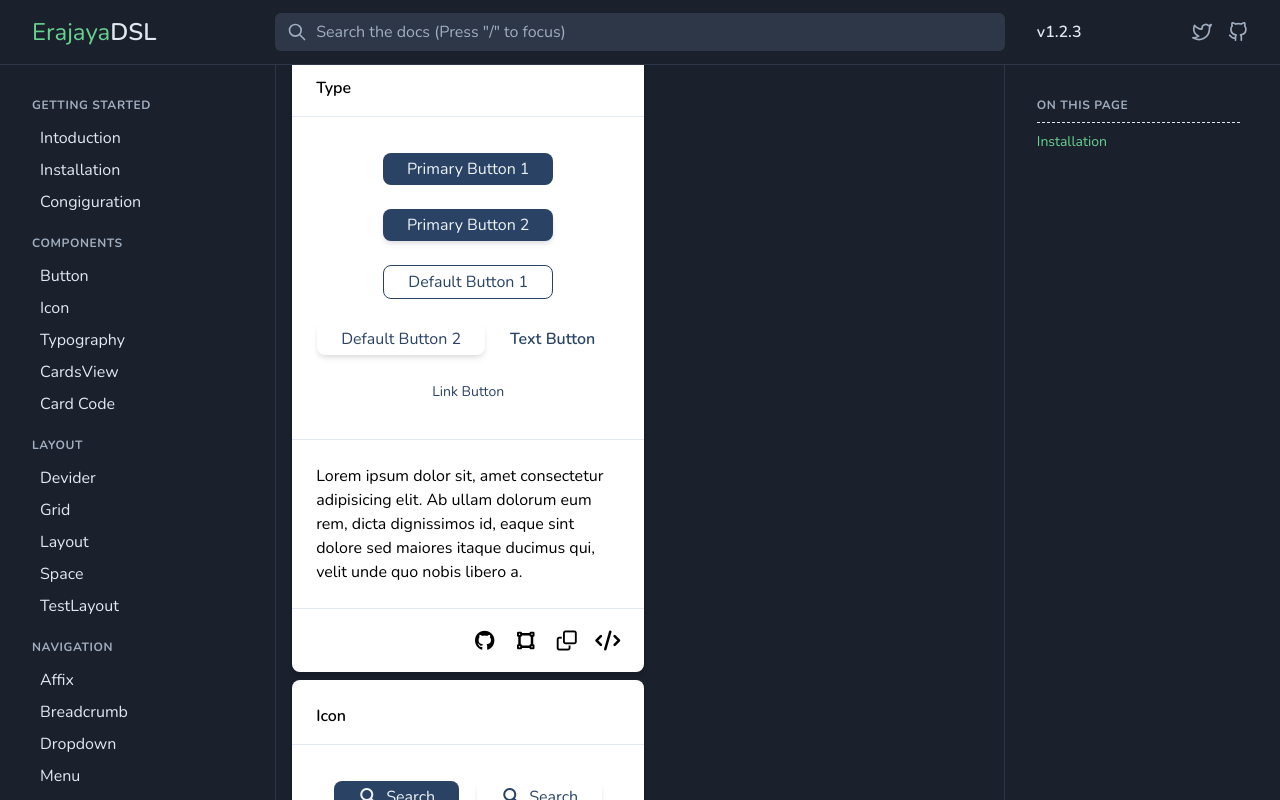
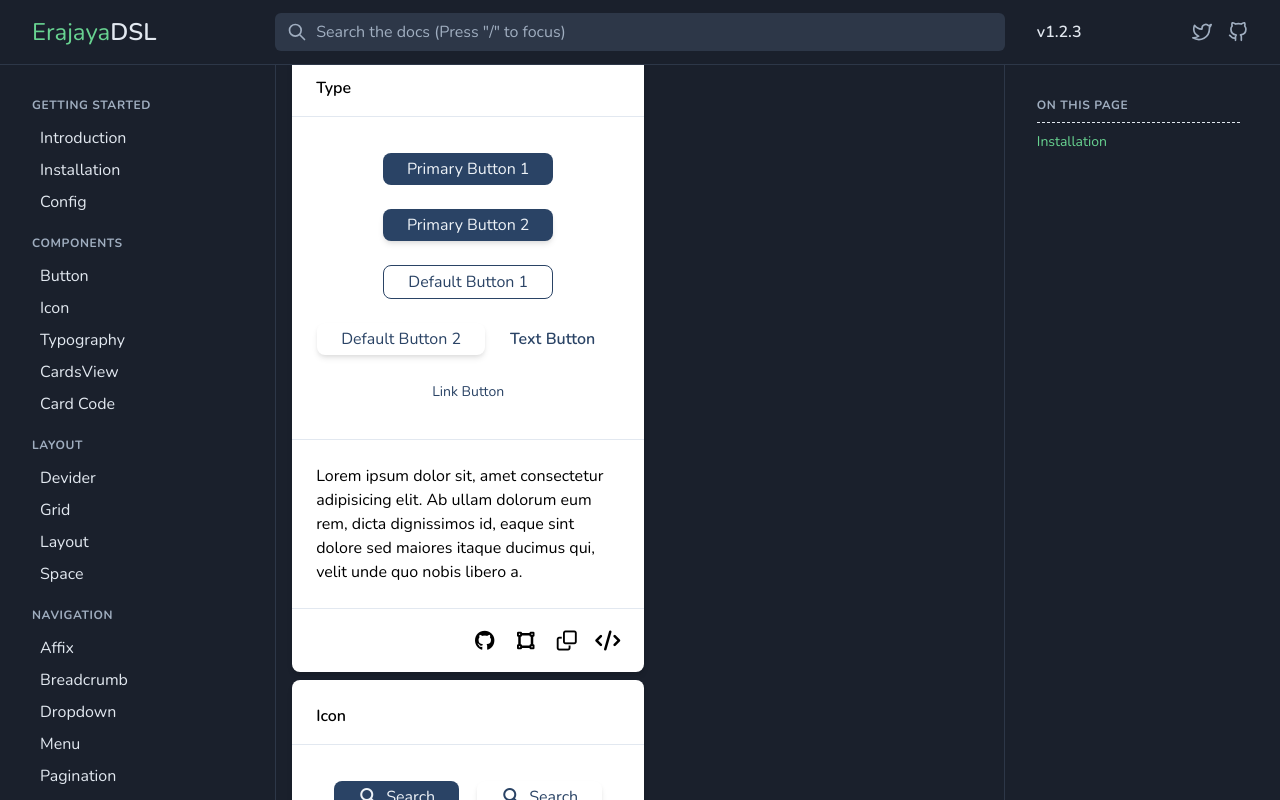
Before and after one commit to ekosutrisno/react-component, a React (Create React App) app: page /button in a window 1280 px wide. Shown: the top 800 px of the page. Built offline with nearby package versions, Linux system fonts and the light colour scheme.

Commit message:
Dinamic Split for route and switch component

```diff
--- a/package.json
+++ b/package.json
@@ -7,6 +7,7 @@
     "@testing-library/react": "^9.5.0",
     "@testing-library/user-event": "^7.2.1",
     "react": "^16.13.1",
+    "react-animation": "^1.2.2",
     "react-dom": "^16.13.1",
     "react-router-dom": "^5.2.0",
     "react-scripts": "3.4.1",
--- a/src/components/cards/Card.js
+++ b/src/components/cards/Card.js
@@ -1,5 +1,6 @@
 import React, { Component } from 'react';
 import PropTypes from 'prop-types';
+import ReactCSSTransitionGroup from 'react-transition-group';
 import SyntaxHighlighter from 'react-syntax-highlighter';
 import { atomOneDark } from 'react-syntax-highlighter/dist/esm/styles/hljs';
 
--- a/src/components/layouts/AsideFragment.js
+++ b/src/components/layouts/AsideFragment.js
@@ -15,7 +15,7 @@ export class AsideFragment extends Component {
    };
 
    render() {
-      const { generalSubItems, layoutSubItems, navigationSubItems, dataEntrySubItems } = this.state;
+      const { generalSubItems, layoutSubItems, navigationSubItems, dataEntrySubItems, defaultSubInto } = this.state;
       let customInputStyle = { marginTop: 37 + 'px', display: 'none' };
       return (
          <aside className="w-full lg:w-1/5 lg:block fixed lg:relative inset-0 mt-16 lg:mt-0 z-30 bg-gray-900 lg:bg-transparent hidden">
@@ -40,27 +40,19 @@ export class AsideFragment extends Component {
                   <li className="mb-4">
                      <h3 className="mb-2 text-gray-500 uppercase tracking-wider font-bold text-sm lg:text-xs">Getting started</h3>
                      <ul>
-                        <li className="text-gray-300">
-                           <Link aria-current="page"
-                              to="/"
-                              className="px-2 w-full focus:outline-none focus:bg-green-600 focus:bg-opacity-50 focus:text-gray-300 rounded font-medium py-1 flex items-center justify-between text-gray-300 hover:text-green-400">
-                              Intoduction
+                        {
+                           defaultSubInto.map((item) => {
+                              return (
+                                 <li className="text-gray-300" key={item.key}>
+                                    <Link aria-current="page"
+                                       to={item.path}
+                                       className="px-2 w-full focus:outline-none focus:bg-green-600 focus:bg-opacity-50 focus:text-gray-300 rounded font-medium py-1 flex items-center justify-start text-gray-300 hover:text-green-400">
+                                       <span>{item.label}</span>
                                     </Link>
-                        </li>
-                        <li className="text-gray-300">
-                           <Link aria-current="page"
-                              to="/"
-                              className="px-2 w-full focus:outline-none focus:bg-green-600 focus:bg-opacity-50 focus:text-gray-300 rounded font-medium py-1 flex items-center justify-between text-gray-300 hover:text-green-400">
-                              Installation
-                                    </Link>
-                        </li>
-                        <li className="text-gray-300">
-                           <Link aria-current="page"
-                              to="/"
-                              className="px-2 w-full focus:outline-none focus:bg-green-600 focus:bg-opacity-50 focus:text-gray-300 rounded font-medium py-1 flex items-center justify-between text-gray-300 hover:text-green-400">
-                              Congiguration
-                                    </Link>
-                        </li>
+                                 </li>
+                              );
+                           })
+                        }
                      </ul>
                   </li>
                   <li className="mb-4">
@@ -69,11 +61,11 @@ export class AsideFragment extends Component {
                         {
                            generalSubItems.map((item) => {
                               return (
-                                 <li className="text-gray-300">
+                                 <li className="text-gray-300" key={item.key}>
                                     <Link aria-current="page"
                                        to={item.path}
-                                       className="px-2 w-full focus:outline-none focus:bg-green-600 focus:bg-opacity-50 focus:text-gray-300 rounded font-medium py-1 flex items-center justify-between text-gray-300 hover:text-green-400">
-                                       {item.label}
+                                       className="px-2 w-full focus:outline-none focus:bg-green-600 focus:bg-opacity-50 focus:text-gray-300 rounded font-medium py-1 flex items-center justify-start text-gray-300 hover:text-green-400">
+                                       <span>{item.label}</span>
                                     </Link>
                                  </li>
                               );
@@ -87,7 +79,7 @@ export class AsideFragment extends Component {
                         {
                            layoutSubItems.map((item) => {
                               return (
-                                 <li className="text-gray-300">
+                                 <li className="text-gray-300" key={item.key}>
                                     <Link aria-current="page"
                                        to={item.path}
                                        className="px-2 w-full focus:outline-none focus:bg-green-600 focus:bg-opacity-50 focus:text-gray-300 rounded font-medium py-1 flex items-center justify-between text-gray-300 hover:text-green-400">
@@ -105,7 +97,7 @@ export class AsideFragment extends Component {
                         {
                            navigationSubItems.map((item) => {
                               return (
-                                 <li className="text-gray-300">
+                                 <li className="text-gray-300" key={item.key}>
                                     <Link aria-current="page"
                                        to={item.path}
                                        className="px-2 w-full focus:outline-none focus:bg-green-600 focus:bg-opacity-50 focus:text-gray-300 rounded font-medium py-1 flex items-center justify-between text-gray-300 hover:text-green-400">
@@ -123,7 +115,7 @@ export class AsideFragment extends Component {
                         {
                            dataEntrySubItems.map((item) => {
                               return (
-                                 <li className="text-gray-300">
+                                 <li className="text-gray-300" key={item.key}>
                                     <Link aria-current="page"
                                        to={item.path}
                                        className="px-2 w-full focus:outline-none focus:bg-green-600 focus:bg-opacity-50 focus:text-gray-300 rounded font-medium py-1 flex items-center justify-between text-gray-300 hover:text-green-400">
@@ -135,6 +127,18 @@ export class AsideFragment extends Component {
                         }
                      </ul>
                   </li>
+                  <li className="mb-4">
+                     <h3 className="mb-2 text-gray-500 uppercase tracking-wider font-bold text-sm lg:text-xs">Community</h3>
+                     <ul>
+                        <li className="text-gray-300">
+                           <Link aria-current="page"
+                              to="/released"
+                              className="px-2 w-full focus:outline-none focus:bg-green-600 focus:bg-opacity-50 focus:text-gray-300 rounded font-medium py-1 flex items-center justify-start text-gray-300 hover:text-green-400">
+                              <span>Released</span>
+                           </Link>
+                        </li>
+                     </ul>
+                  </li>
                </ul>
             </div>
          </aside>
--- a/src/data/route.js
+++ b/src/data/route.js
@@ -1,5 +1,6 @@
 const dataRouter = {
    // activePath: props.location.pathname,
+
    generalSubItems: [
       {
          path: '/button', /* path is used as id to check which NavItem is active basically */
@@ -43,36 +44,28 @@ const dataRouter = {
          name: 'devider',
          css: 'fa fa-fw fa-home',
          label: 'Devider',
-         key: 4 /* Key is required, else console throws error. Does this please you Mr. Browser?! */
+         key: 6 /* Key is required, else console throws error. Does this please you Mr. Browser?! */
       },
       {
          path: '/grid',
          name: 'grid',
          css: 'fa fa-fw fa-clock',
          label: 'Grid',
-         key: 5
+         key: 7
       },
       {
          path: '/layout',
          name: 'layout',
          css: 'fas fa-hashtag',
          label: 'Layout',
-         key: 6
+         key: 8
       },
       {
          path: '/space',
          name: 'space',
          css: 'fas fa-hashtag',
          label: 'Space',
-         key: 7
-      },
-      //Cuma buat testing layout aja
-      {
-         path: '/testlayout',
-         name: 'testlayout',
-         css: 'fas fa-hashtag',
-         label: 'TestLayout',
-         key: 4
+         key: 9
       },
    ],
    navigationSubItems: [
@@ -81,49 +74,49 @@ const dataRouter = {
          name: 'affix',
          css: 'fa fa-fw fa-home',
          label: 'Affix',
-         key: 8 /* Key is required, else console throws error. Does this please you Mr. Browser?! */
+         key: 10 /* Key is required, else console throws error. Does this please you Mr. Browser?! */
       },
       {
          path: '/breadcrumb',
          name: 'breadcrumb',
          css: 'fa fa-fw fa-clock',
          label: 'Breadcrumb',
-         key: 9
+         key: 11
       },
       {
          path: '/dropdown',
          name: 'dropdown',
          css: 'fas fa-hashtag',
          label: 'Dropdown',
-         key: 10
+         key: 12
       },
       {
          path: '/menu',
          name: 'menu',
          css: 'fas fa-hashtag',
          label: 'Menu',
-         key: 11
+         key: 13
       },
       {
          path: '/pagination',
          name: 'pagination',
          css: 'fa fa-fw fa-clock',
          label: 'Pagination',
-         key: 12
+         key: 14
       },
       {
          path: '/pageHeader',
          name: 'pageheader',
          css: 'fas fa-hashtag',
          label: 'Page Header',
-         key: 13
+         key: 15
       },
       {
          path: '/steps',
          name: 'steps',
          css: 'fas fa-hashtag',
          label: 'Steps',
-         key: 14
+         key: 16
       },
    ],
    dataEntrySubItems: [
@@ -132,119 +125,142 @@ const dataRouter = {
          name: 'autoComplete',
          css: 'fa fa-fw fa-home',
          label: 'Auto Complete',
-         key: 15 /* Key is required, else console throws error. Does this please you Mr. Browser?! */
+         key: 17 /* Key is required, else console throws error. Does this please you Mr. Browser?! */
       },
       {
          path: '/checbox',
          name: 'checkbox',
          css: 'fa fa-fw fa-clock',
          label: 'Checkbox',
-         key: 16
+         key: 18
       },
       {
          path: '/cascader',
          name: 'cascader',
          css: 'fas fa-hashtag',
          label: 'Cascader',
-         key: 17
+         key: 19
       },
       {
          path: '/datePicker',
          name: 'datePicker',
          css: 'fas fa-hashtag',
          label: 'Date Picker',
-         key: 18
+         key: 20
       },
       {
          path: '/form',
          name: 'form',
          css: 'fa fa-fw fa-clock',
          label: 'Form',
-         key: 19
+         key: 21
       },
       {
          path: '/inputNumber',
          name: 'inputNumber',
          css: 'fas fa-hashtag',
          label: 'Input Number',
-         key: 20
+         key: 22
       },
       {
          path: '/input',
          name: 'input',
          css: 'fas fa-hashtag',
          label: 'Input',
-         key: 21
+         key: 23
       },
       {
          path: '/mentions',
          name: 'mentions',
          css: 'fa fa-fw fa-clock',
          label: 'Mentions',
-         key: 22
+         key: 24
       },
       {
          path: '/rate',
          name: 'rate',
          css: 'fas fa-hashtag',
          label: 'Rate',
-         key: 23
+         key: 25
       },
       {
          path: '/radio',
          name: 'radio',
          css: 'fas fa-hashtag',
          label: 'Radio',
-         key: 24
+         key: 26
       },
       {
          path: '/switch',
          name: 'switch',
          css: 'fa fa-fw fa-clock',
          label: 'Switch',
-         key: 25
+         key: 27
       },
       {
          path: '/slider',
          name: 'slider',
          css: 'fas fa-hashtag',
          label: 'Slider',
-         key: 26
+         key: 28
       },
       {
          path: '/select',
          name: 'select',
          css: 'fas fa-hashtag',
          label: 'Select',
-         key: 27
+         key: 29
       },
       {
          path: '/treeSelect',
          name: 'treeSelect',
          css: 'fas fa-hashtag',
          label: 'Tree Select',
-         key: 28
+         key: 30
       },
       {
          path: '/transfer',
          name: 'transfer',
          css: 'fas fa-hashtag',
          label: 'Transfer',
-         key: 29
+         key: 31
       },
       {
          path: '/timePicker',
          name: 'timePicker',
          css: 'fa fa-fw fa-clock',
          label: 'Time Picker',
-         key: 30
+         key: 32
       },
       {
          path: '/upload',
          name: 'upload',
          css: 'fas fa-hashtag',
          label: 'Upload',
-         key: 31
+         key: 33
+      },
+   ],
+   defaultSubInto: [
+      {
+         path: '/introduction',
+         name: 'introduction',
+         css: 'fa fa-fw fa-info',
+         label: 'Introduction',
+         key: 34
+      },
+      {
+         path: '/installation',
+         name: 'installation',
+         css: 'fas fa-gear',
+         label: 'Installation',
+         key: 35
+      },
+      {
+         path: '/config',
+         name: 'config',
+         css: 'fas fa-question',
+         label: 'Config',
+         key: 36
       },
    ],
 };
```
Also changed, not shown: src/components/layouts/MainFragment.js (+13 -13 lines), src/data/switch.js (added, +24 -0 lines), 1 other file (tests, documents, lock files or other folders).
